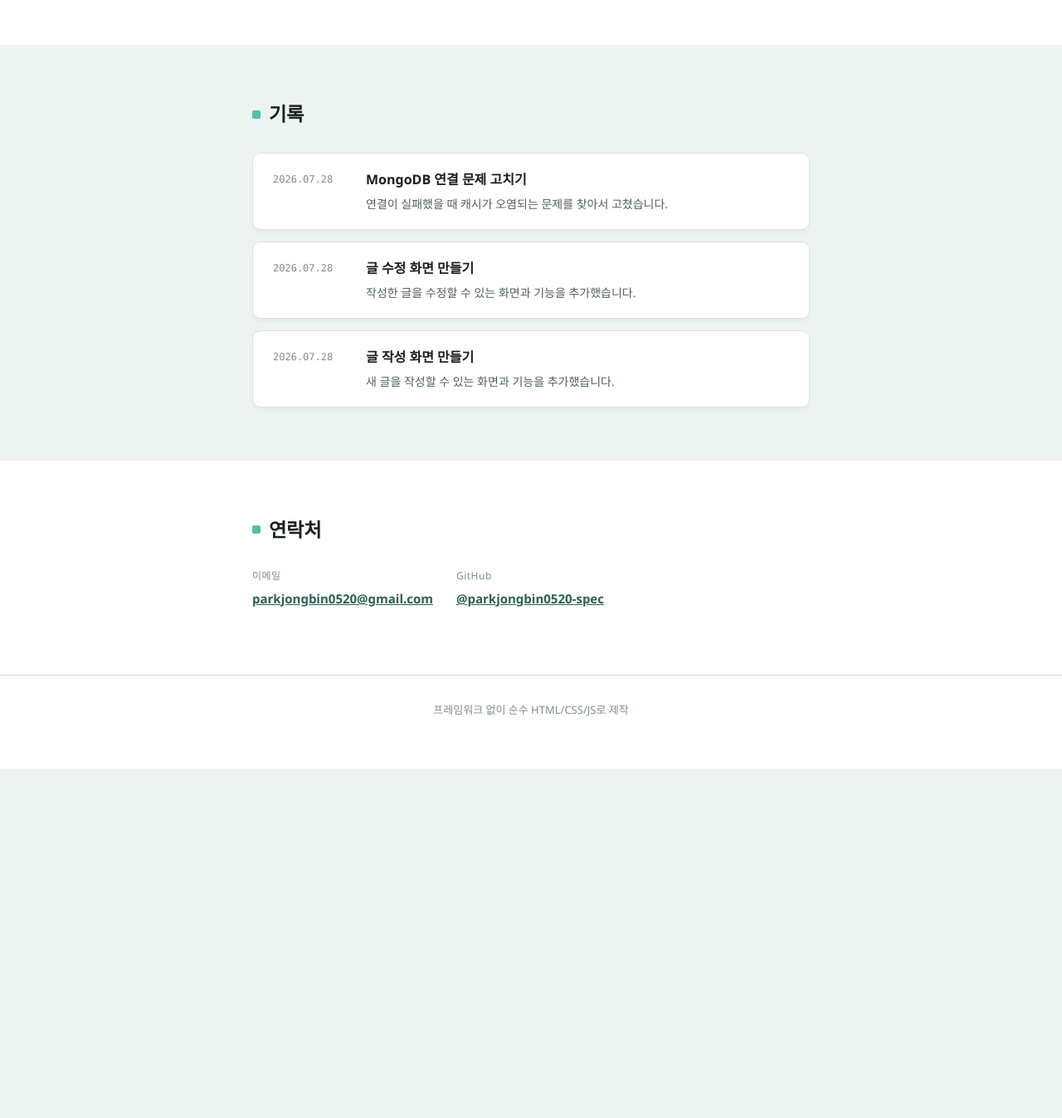
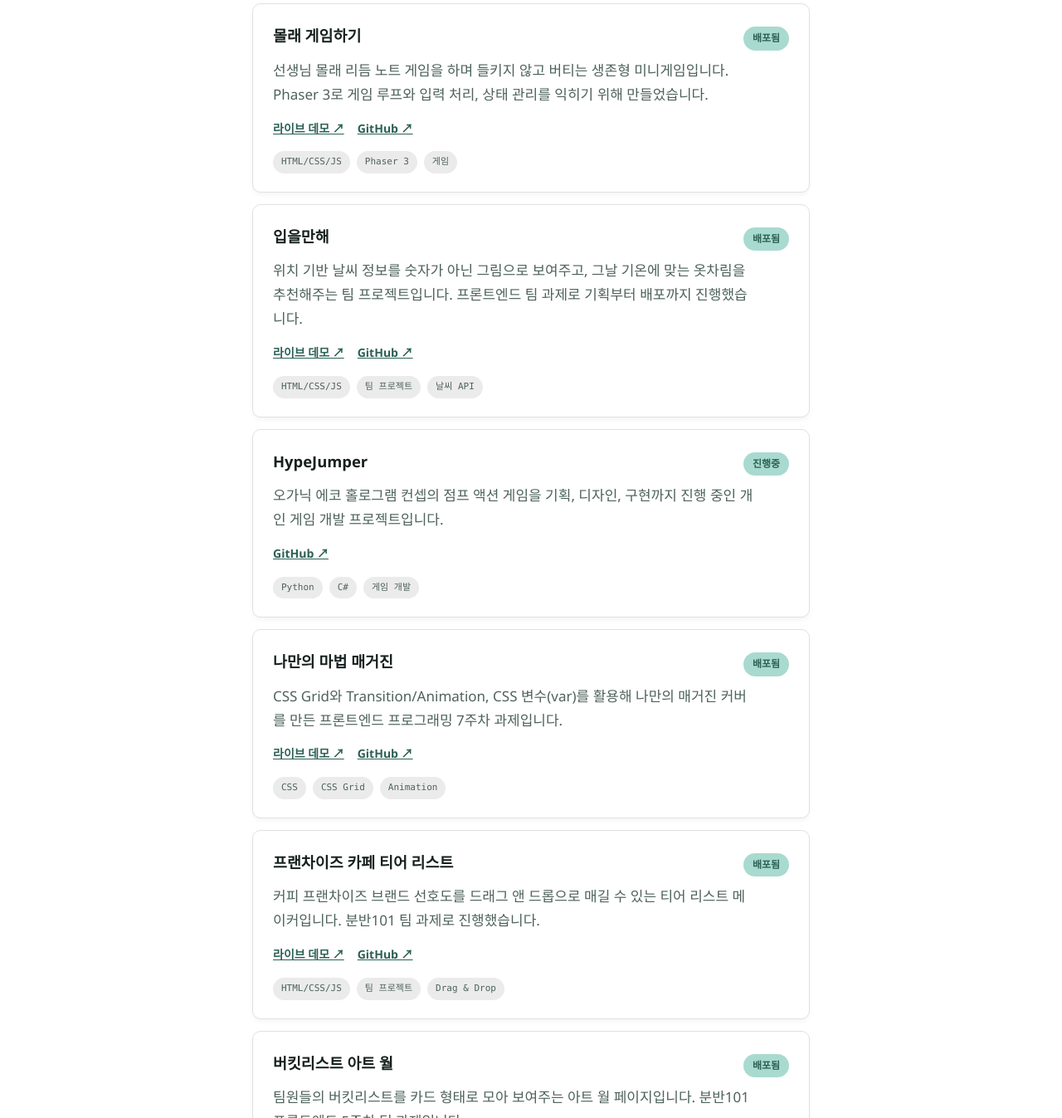
Before and after one commit to parkjongbin0520-spec/parkjongbin0520-spec.github.io, a plain HTML site: page index.html in a window 1280 px wide. Shown: the part 1453-2800 px from the top of the page at 83% size. Before the commit the page ends 2379 px from the top, so only its background shows below. Drawn offline with Linux system fonts and the light colour scheme.

Commit message:
프로젝트 섹션에 그동안 만든 프로젝트 6개 추가
GitHub 저장소를 다시 훑어보고 배포된 프로젝트들(몰래 게임하기, 입을만해,
HypeJumper, 나만의 마법 매거진, 티어 리스트, 버킷리스트 아트 월)을
프로젝트 섹션에 정리해서 추가. 업데이트 날짜와 기록도 함께 갱신.

```diff
--- a/data/posts.json
+++ b/data/posts.json
@@ -1,4 +1,9 @@
 [
+  {
+    "date": "2026.08.04",
+    "title": "프로젝트 목록 정리",
+    "desc": "그동안 만든 GitHub 저장소들을 다시 훑어보고, 배포된 프로젝트들을 프로젝트 섹션에 정리해서 추가했습니다."
+  },
   {
     "date": "2026.07.28",
     "title": "MongoDB 연결 문제 고치기",
--- a/data/projects.json
+++ b/data/projects.json
@@ -6,5 +6,52 @@
     "demoUrl": "https://board-implementation.vercel.app",
     "repoUrl": "https://github.com/parkjongbin0520-spec",
     "tags": ["HTML/CSS/JS", "Vercel Functions", "MongoDB Atlas"]
+  },
+  {
+    "name": "몰래 게임하기",
+    "status": "배포됨",
+    "description": "선생님 몰래 리듬 노트 게임을 하며 들키지 않고 버티는 생존형 미니게임입니다. Phaser 3로 게임 루프와 입력 처리, 상태 관리를 익히기 위해 만들었습니다.",
+    "demoUrl": "https://parkjongbin0520-spec.github.io/secretly-playing-game/",
+    "repoUrl": "https://github.com/parkjongbin0520-spec/secretly-playing-game",
+    "tags": ["HTML/CSS/JS", "Phaser 3", "게임"]
+  },
+  {
+    "name": "입을만해",
+    "status": "배포됨",
+    "description": "위치 기반 날씨 정보를 숫자가 아닌 그림으로 보여주고, 그날 기온에 맞는 옷차림을 추천해주는 팀 프로젝트입니다. 프론트엔드 팀 과제로 기획부터 배포까지 진행했습니다.",
+    "demoUrl": "https://parkjongbin0520-spec.github.io/clothsite/",
+    "repoUrl": "https://github.com/parkjongbin0520-spec/clothsite",
+    "tags": ["HTML/CSS/JS", "팀 프로젝트", "날씨 API"]
+  },
+  {
+    "name": "HypeJumper",
+    "status": "진행중",
+    "description": "오가닉 에코 홀로그램 컨셉의 점프 액션 게임을 기획, 디자인, 구현까지 진행 중인 개인 게임 개발 프로젝트입니다.",
+    "repoUrl": "https://github.com/parkjongbin0520-spec/hypeJumper",
+    "tags": ["Python", "C#", "게임 개발"]
+  },
+  {
+    "name": "나만의 마법 매거진",
+    "status": "배포됨",
+    "description": "CSS Grid와 Transition/Animation, CSS 변수(var)를 활용해 나만의 매거진 커버를 만든 프론트엔드 프로그래밍 7주차 과제입니다.",
+    "demoUrl": "https://parkjongbin0520-spec.github.io/Magazine-CSS-7week/",
+    "repoUrl": "https://github.com/parkjongbin0520-spec/Magazine-CSS-7week",
+    "tags": ["CSS", "CSS Grid", "Animation"]
+  },
+  {
+    "name": "프랜차이즈 카페 티어 리스트",
+    "status": "배포됨",
+    "description": "커피 프랜차이즈 브랜드 선호도를 드래그 앤 드롭으로 매길 수 있는 티어 리스트 메이커입니다. 분반101 팀 과제로 진행했습니다.",
+    "demoUrl": "https://parkjongbin0520-spec.github.io/tiergame/",
+    "repoUrl": "https://github.com/parkjongbin0520-spec/tiergame",
+    "tags": ["HTML/CSS/JS", "팀 프로젝트", "Drag & Drop"]
+  },
+  {
+    "name": "버킷리스트 아트 월",
+    "status": "배포됨",
+    "description": "팀원들의 버킷리스트를 카드 형태로 모아 보여주는 아트 월 페이지입니다. 분반101 프론트엔드 5주차 팀 과제입니다.",
+    "demoUrl": "https://parkjongbin0520-spec.github.io/bucket-list/",
+    "repoUrl": "https://github.com/parkjongbin0520-spec/bucket-list",
+    "tags": ["HTML/CSS", "팀 프로젝트"]
   }
 ]
--- a/index.html
+++ b/index.html
@@ -30,7 +30,7 @@
       <div class="tb-row">
         <span>소속 — <b>명지전문대</b></span>
         <span>상태 — <b>만들면서 배우는 중</b></span>
-        <span>업데이트 — <b>2026.07</b></span>
+        <span>업데이트 — <b>2026.08</b></span>
       </div>
       <h1 class="reveal">안녕하세요, 박종빈입니다.</h1>
       <p class="tagline reveal">웹 개발을 만들면서 배우는 중입니다.</p>
```
